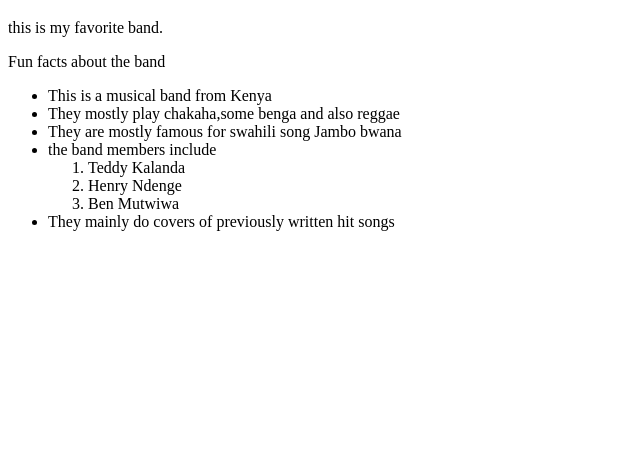
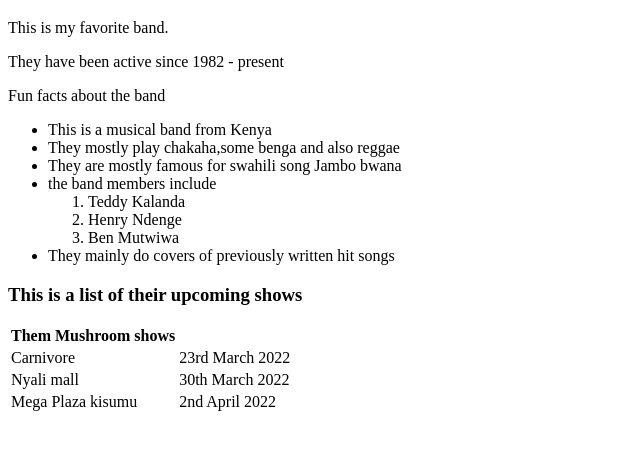
Before and after one commit to Njokinuthia/fav-band, a plain HTML site: page index.html in a window 1280 px wide. Shown: the part 61-510 px from the top of the page, without its empty margins (0-640 px from the left). Drawn offline with Linux system fonts and the light colour scheme.

Commit message:
feat:body - add upcoming shows

```diff
--- a/index.html
+++ b/index.html
@@ -9,8 +9,13 @@
 </head>
 
 <body>
+  <div class="intro">
     <h1>Them Mushrooms</h1>
-  <p>this is my favorite band.</p>
+    <p>This is my favorite band.</p>
+    <p>They have been active since <span>1982 - present</span> </p>
+  </div>
+
+  <div class="about">
     <p>Fun facts about the band</p>
     <ul>
       <li>This is a musical band from Kenya</li>
@@ -25,10 +30,30 @@
       </li>
       <li>They mainly do covers of previously written hit songs </li>
     </ul>
+  </div>
+
   <div class="upcoming">
+    <h3>This is a list of their upcoming shows</h3>
+    <table>
+      <tr>
+        <th>Them Mushroom shows</th>
+      </tr>
+      <tr>
+        <td>Carnivore</td>
+        <td>23rd March 2022</td>
+      </tr>
+      <tr>
+        <td>Nyali mall</td>
+        <td>30th March 2022</td>
+      </tr>
+      <tr>
+        <td>Mega Plaza kisumu</td>
+        <td>2nd April 2022</td>
+      </tr>
+    </table>
+  </div>
 
 
-  </div>
 
 </body>
 </html>
```
Lines whose indentation alone changed are shown as unchanged.
